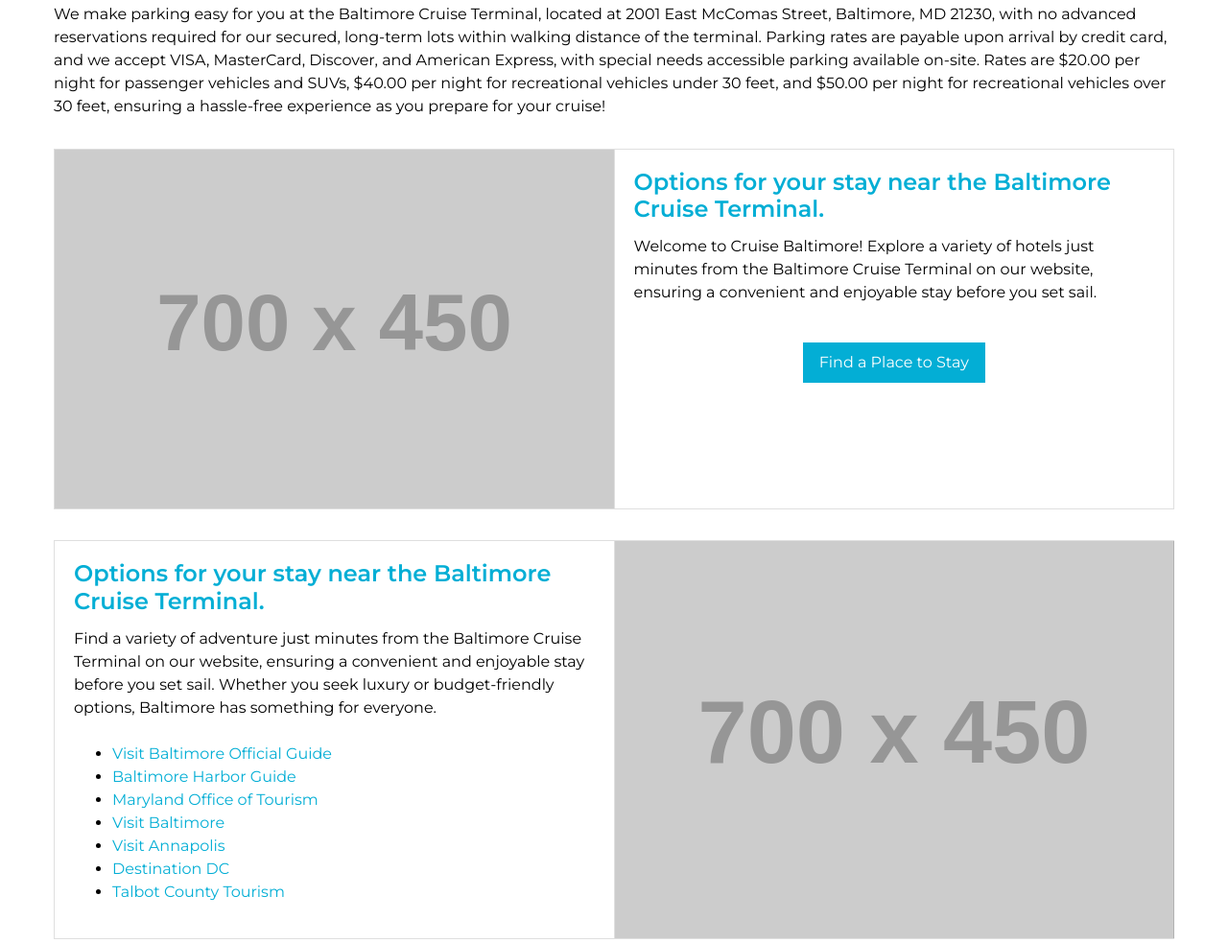
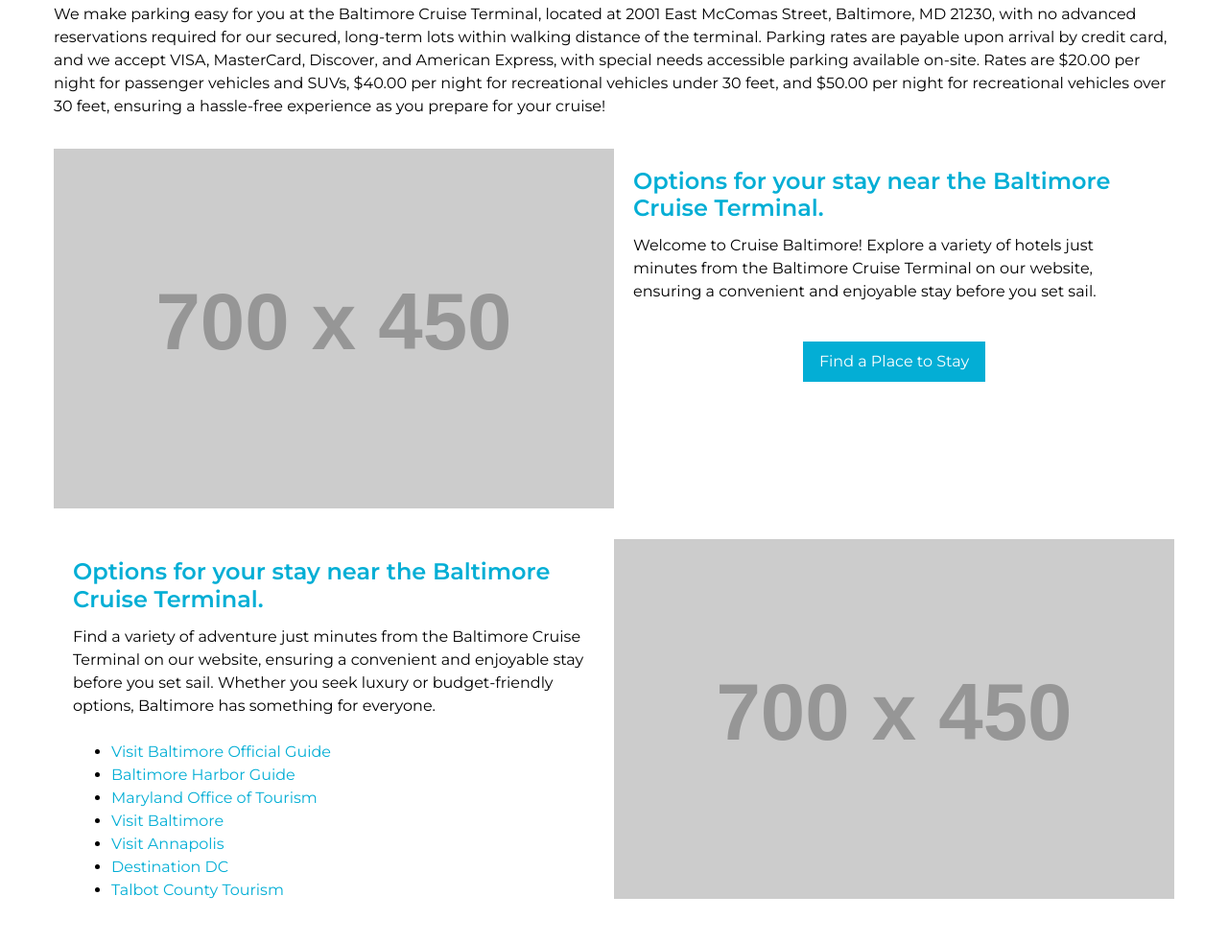
Before and after one commit to mdot-ocx/cruise-md, a plain HTML site: page things-to-do.html in a window 1280 px wide. Shown: the part 742-1725 px from the top of the page at 96% size. Drawn offline with Linux system fonts and the light colour scheme; placeholder pictures from the web are drawn by us.

Commit message:
Update things-to-do.html

```diff
--- a/things-to-do.html
+++ b/things-to-do.html
@@ -325,10 +325,10 @@
 
 
 <div class="card-group my-lg-5">
-    <div class="card">
+    <div class="card border-0">
         <img class="card-img-top" src="https://placehold.co/700x450" alt="Card image cap">
       </div>
-    <div class="card">
+    <div class="card border-0">
       <div class="card-body">
         <h3 class="card-title text-primary">Options for your stay near the Baltimore Cruise Terminal.</h3>
         <p class="card-text">Welcome to Cruise Baltimore! Explore a variety of hotels just minutes from the Baltimore Cruise Terminal on our website, ensuring a convenient and enjoyable stay before you set sail.</p>
@@ -337,8 +337,11 @@
     </div>
   </div>
 
-  <div class="card-group my-lg-5 rtl-mobile">
-    <div class="card">
+  <div class="card-group my-lg-5" style="direction: rtl;">
+    <div class="card border-0">
+        <img class="card-img-top" src="https://placehold.co/700x450" alt="Card image cap">
+    </div>
+    <div class="card border-0" style="direction: ltr;">
       <div class="card-body">
         <h3 class="card-title text-primary">Options for your stay near the Baltimore Cruise Terminal.</h3>
         <p class="card-text">Find a variety of adventure just minutes from the Baltimore Cruise Terminal on our website, ensuring a convenient and enjoyable stay before you set sail. Whether you seek luxury or budget-friendly options, Baltimore has something for everyone.</p>
@@ -352,8 +355,6 @@
             <li><a href="https://tourtalbot.org/" target="_blank">Talbot County Tourism</a></li>
             </ul>
       </div>
-    </div>
-    <div class="card" style="min-height: 300px; background-image: url('https://placehold.co/700x450');background-repeat: no-repeat;background-size: cover;background-position: center;">
     </div>
   </div>
 
```
